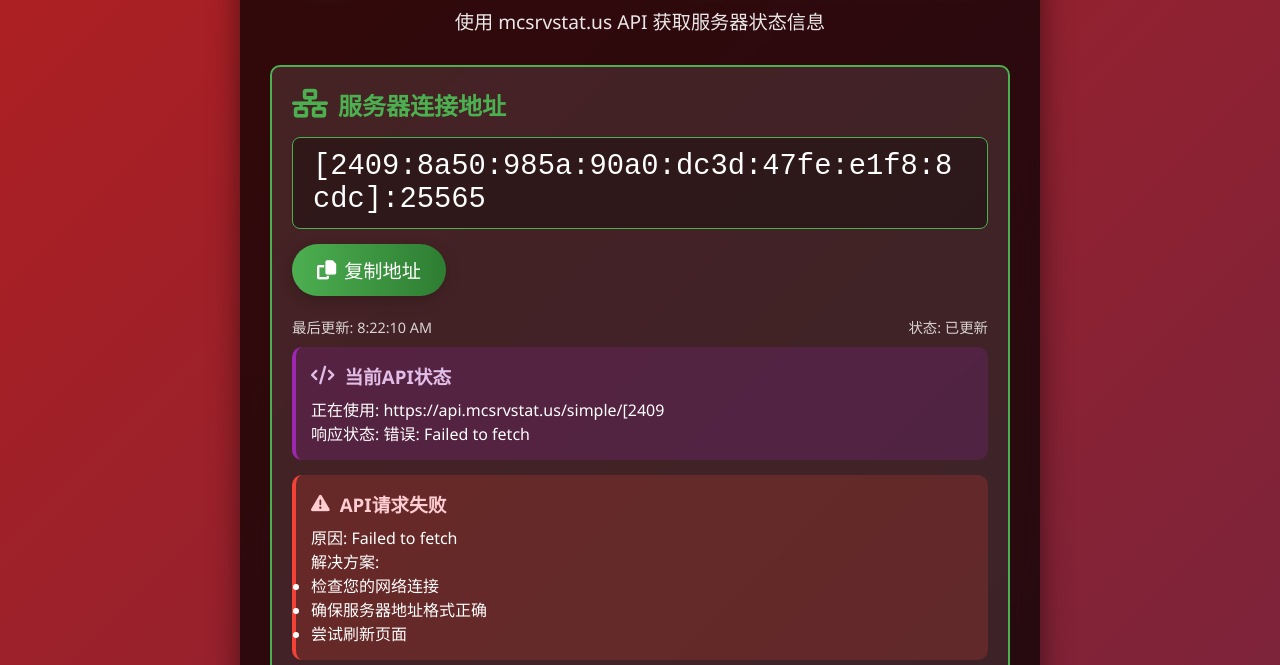
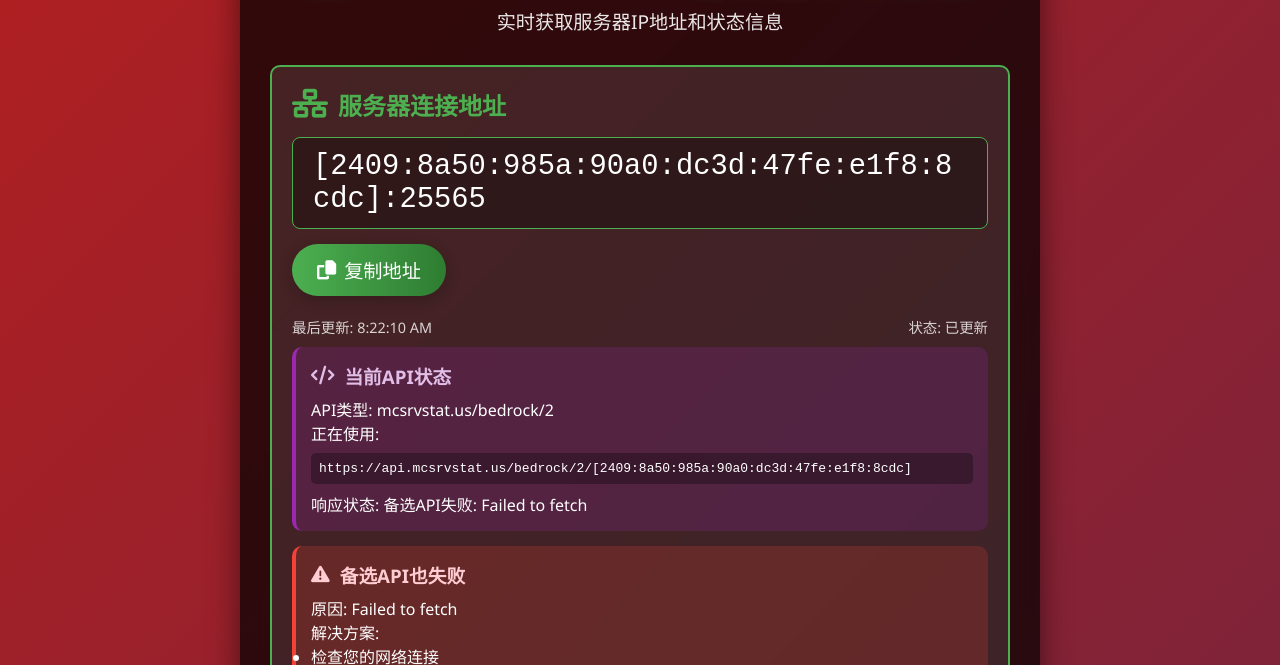
Before and after one commit to L17277/mc-server, a plain HTML site: page index.html in a window 1280 px wide. Shown: the part 131-796 px from the top of the page. Drawn offline with Linux system fonts and the light colour scheme; no server answers.

Commit message:
Update index.html

```diff
--- a/index.html
+++ b/index.html
@@ -285,6 +285,15 @@
             margin-bottom: 8px;
         }
 
+        .api-url {
+            word-break: break-all;
+            background: rgba(0,0,0,0.3);
+            padding: 8px;
+            border-radius: 5px;
+            margin: 8px 0;
+            font-family: monospace;
+        }
+
         footer {
             text-align: center;
             margin-top: 20px;
@@ -317,7 +326,7 @@
     <div class="container">
         <header>
             <h1><i class="fas fa-server"></i> Minecraft 17277-服务器状态监控</h1>
-            <p>使用 mcsrvstat.us API 获取服务器状态信息</p>
+            <p>实时获取服务器IP地址和状态信息</p>
         </header>
 
         <main class="server-card">
@@ -338,7 +347,10 @@
 
                 <div class="api-info">
                     <h3><i class="fas fa-code"></i> 当前API状态</h3>
-                    <p>正在使用: <code id="api-url">https://api.mcsrvstat.us/simple/[Address]</code></p>
+                    <p>API类型: <span id="api-type">mcsrvstat.us/simple</span></p>
+                    <p>正在使用:
+                        <div class="api-url" id="api-url">等待请求...</div>
+                    </p>
                     <p>响应状态: <span id="api-status">等待请求...</span></p>
                 </div>
 
@@ -350,6 +362,7 @@
                             <li>检查您的网络连接</li>
                             <li>确保服务器地址格式正确</li>
                             <li>尝试刷新页面</li>
+                            <li>如果持续失败，请联系管理员</li>
                         </ul>
                     </p>
                 </div>
@@ -421,6 +434,7 @@
         const apiStatusEl = document.getElementById('api-status');
         const errorMessageEl = document.getElementById('error-message');
         const errorDetailEl = document.getElementById('error-detail');
+        const apiTypeEl = document.getElementById('api-type');
 
         // 获取IP地址
         async function fetchIP() {
@@ -471,21 +485,27 @@
                 apiStatusEl.textContent = '请求中...';
                 errorMessageEl.style.display = 'none';
 
-                // 从IP地址中提取纯地址（保留方括号）
-                // 确保格式为 [Address]:Port
-                const cleanIP = ip.trim();
+                // 提取纯IPv6地址（不含端口）
+                // 格式: [2409:8a50:985a:90a0:dc3d:47fe:e1f8:8cdc]:25565
+                // 提取: [2409:8a50:985a:90a0:dc3d:47fe:e1f8:8cdc]
+                let cleanIP = ip;
+                if (ip.includes(']:')) {
+                    cleanIP = ip.split(']:')[0] + ']';
+                } else if (ip.includes(':')) {
+                    cleanIP = ip.split(':')[0];
+                }
 
-                // 使用指定的API格式（移除端口部分）
-                const addressOnly = cleanIP.split(':')[0];
-                const apiUrl = `https://api.mcsrvstat.us/simple/${addressOnly}`;
+                // 使用指定的API格式
+                const apiUrl = `https://api.mcsrvstat.us/simple/${cleanIP}`;
                 apiUrlEl.textContent = apiUrl;
+                apiTypeEl.textContent = 'mcsrvstat.us/simple';
 
                 // 使用第三方API检查服务器状态
                 const statusResponse = await fetch(apiUrl);
 
                 if (!statusResponse.ok) {
                     apiStatusEl.textContent = `API错误: ${statusResponse.status}`;
-                    throw new Error('状态API请求失败');
+                    throw new Error(`API请求失败 (状态码: ${statusResponse.status})`);
                 }
 
                 const statusData = await statusResponse.json();
@@ -534,12 +554,75 @@
                     apiStatusEl.textContent = 'API请求失败';
                     showError('未知错误', '无法获取服务器状态');
                 }
+
+                // 尝试使用备选API
+                tryAlternativeAPI(ip);
+            }
+        }
+
+        // 尝试备选API
+        async function tryAlternativeAPI(ip) {
+            try {
+                apiStatusEl.textContent = '尝试备选API...';
+
+                // 提取纯IPv6地址（不含端口）
+                let cleanIP = ip;
+                if (ip.includes(']:')) {
+                    cleanIP = ip.split(']:')[0] + ']';
+                } else if (ip.includes(':')) {
+                    cleanIP = ip.split(':')[0];
+                }
+
+                // 使用备选API格式
+                const altApiUrl = `https://api.mcsrvstat.us/bedrock/2/${cleanIP}`;
+                apiUrlEl.textContent = altApiUrl;
+                apiTypeEl.textContent = 'mcsrvstat.us/bedrock/2';
+
+                // 使用备选API检查服务器状态
+                const statusResponse = await fetch(altApiUrl);
+
+                if (!statusResponse.ok) {
+                    throw new Error(`备选API请求失败 (状态码: ${statusResponse.status})`);
+                }
+
+                const statusData = await statusResponse.json();
+
+                apiStatusEl.textContent = `备选API成功 (在线: ${statusData.online})`;
+
+                if (statusData.online) {
+                    onlineStatusEl.querySelector('.status-value').textContent = '在线';
+
+                    // 显示玩家数量
+                    const playerCount = statusData.players?.online || 0;
+                    playersStatusEl.innerHTML = `<i class="fas fa-users"></i> ${playerCount} 位玩家在线`;
+
+                    // 如果只有一个玩家在线，显示孤独提示
+                    if (playerCount === 1) {
+                        lonelyMessageEl.innerHTML = `<div class="lonely-player"><i class="fas fa-user"></i> 这一个人很孤独的呢……</div>`;
+                        lonelyMessageEl.style.display = 'block';
+                    } else {
+                        lonelyMessageEl.style.display = 'none';
+                    }
+
+                    onlineStatusEl.classList.add('online');
+                    onlineStatusEl.classList.remove('offline');
+                } else {
+                    onlineStatusEl.querySelector('.status-value').textContent = '离线';
+                    playersStatusEl.textContent = '服务器未响应';
+                    onlineStatusEl.classList.add('offline');
+                    onlineStatusEl.classList.remove('online');
+                    lonelyMessageEl.style.display = 'none';
+                }
+            } catch (altError) {
+                apiStatusEl.textContent = `备选API失败: ${altError.message}`;
+                showError('备选API也失败', altError.message);
             }
         }
 
         // 显示错误信息
         function showError(title, detail) {
             errorDetailEl.textContent = detail;
+            errorMessageEl.querySelector('h3').innerHTML = `<i class="fas fa-exclamation-triangle"></i> ${title}`;
             errorMessageEl.style.display = 'block';
         }
 
```
